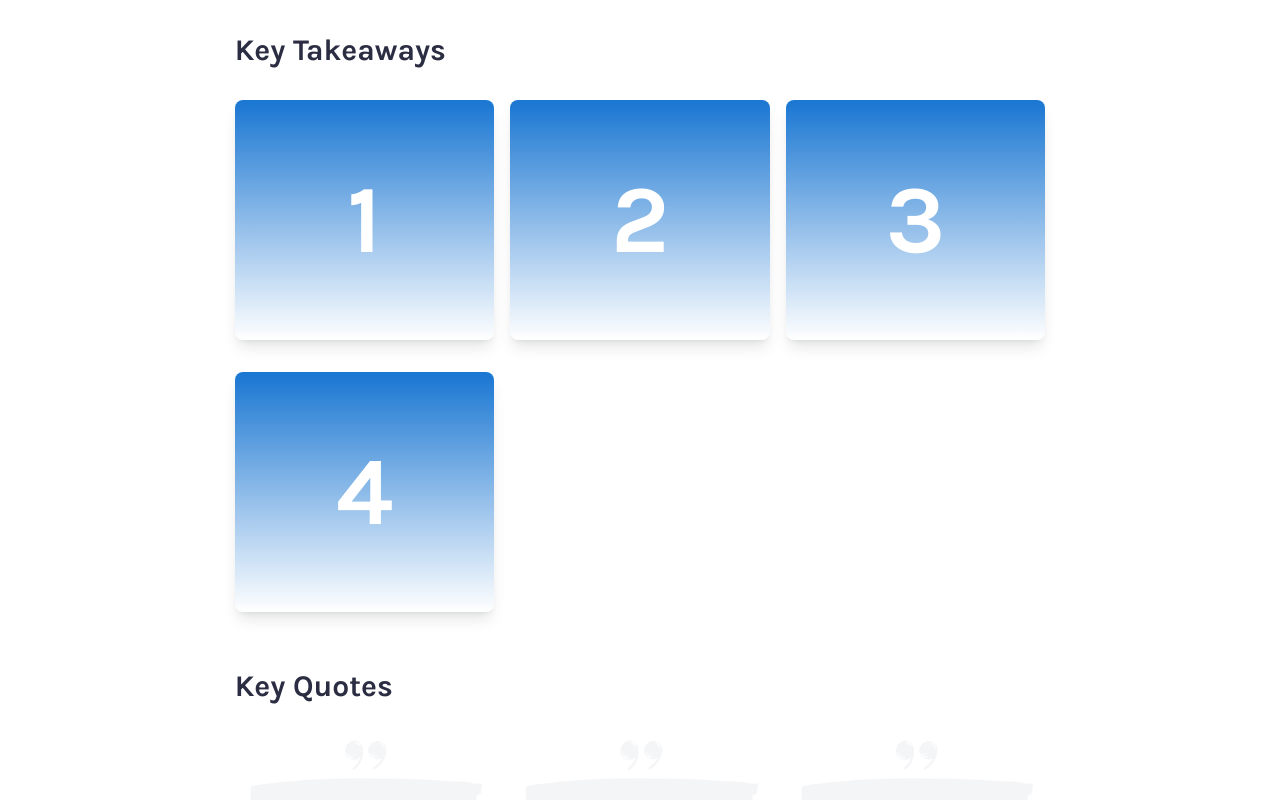
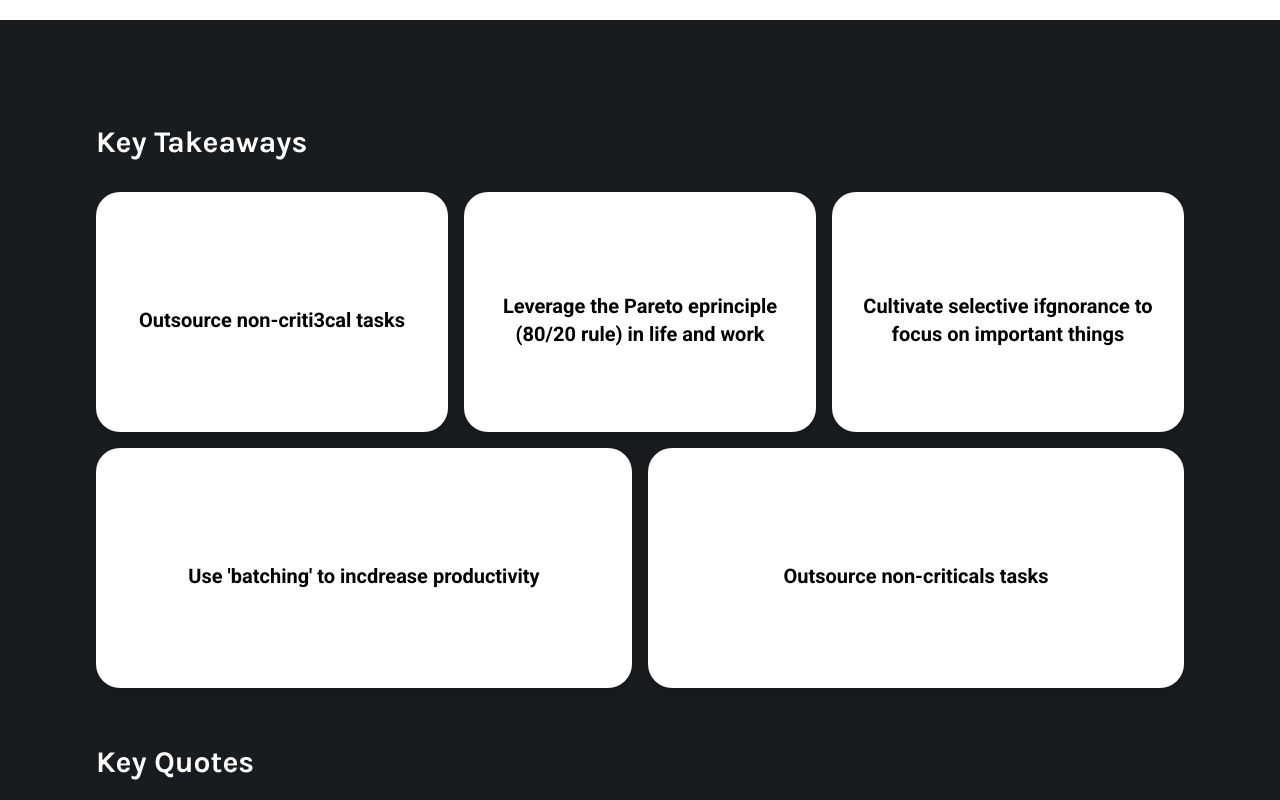
Before and after one commit to cnnrsmth/Web-App-Knowledge-Vault, a React (Create React App) app: page /books/1 in a window 1280 px wide. Shown: the part 760-1560 px from the top of the page. Built offline with nearby package versions, Linux system fonts and the light colour scheme.

Commit message:
ui improvements

```diff
--- a/src/App.js
+++ b/src/App.js
@@ -7,7 +7,7 @@ import bookData from "./data/books.json";
 function App() {
   return (
     <Router>
-      <div className="App lg:px-8">
+      <div className="App">
         <Routes>
           <Route path="/book-notes" element={<Books />} />
           <Route path="/books/:id" element={<BookDetails books={bookData} />} />
--- a/src/components/BookDetails.js
+++ b/src/components/BookDetails.js
@@ -1,14 +1,10 @@
 import React from "react";
 import { useParams } from "react-router-dom";
-import BackButton from "./BackButton"; // Import BackButton
-
+import BackButton from "./BackButton";
 import TakeawayCard from "./TakeawayCard";
 import StarSystem from "./StarSystem";
 import QuoteCard from "./QuoteCard";
 import TakeawayPara from "./TakeawayPara";
-
-import goldStar from "../assets/gold.png";
-import fadedGoldStar from "../assets/fadedgold.png";
 
 const BookDetails = ({ books }) => {
   const { id } = useParams();
@@ -19,18 +15,56 @@ const BookDetails = ({ books }) => {
     return <div>Book not found</div>;
   }
 
+  // Debugging: Check the takeaways array
+  console.log("Takeaways Array:", book.takeaways);
+
+  // Function to render Takeaway Cards
   const renderTakeawayCards = () => {
-    return book.takeaways.map((takeaway, index) => (
+    const takeaways = book.takeaways;
+    const rows = [];
+    let i = 0;
+    let rowIndex = 0;
+
+    // Iterate through takeaways and construct rows with alternating card numbers (3 and 2)
+    while (i < takeaways.length) {
+      if (rowIndex % 2 === 0) {
+        // For even rows, push 3 cards (or less if near the end)
+        rows.push(takeaways.slice(i, i + 3));
+        i += 3;
+      } else {
+        // For odd rows, push 2 cards (or less if near the end)
+        rows.push(takeaways.slice(i, i + 2));
+        i += 2;
+      }
+      rowIndex += 1; // Increase the row index to toggle between 3 and 2 cards
+    }
+
+    console.log("Rows after processing:", rows); // Log rows for debugging
+
+    return rows.map((row, rowIndex) => (
+      <div
+        key={rowIndex}
+        className={`grid gap-4 ${
+          row.length === 2
+            ? "grid-cols-1 sm:grid-cols-2 lg:grid-cols-2"
+            : "grid-cols-3"
+        }`}
+      >
+        {row.map((takeaway, index) => (
           <TakeawayCard key={index} number={index + 1} takeaway={takeaway} />
+        ))}
+      </div>
     ));
   };
 
+  // Function to render Quote Cards
   const renderQuoteCards = () => {
     return book.quotes.map((quote, index) => (
       <QuoteCard key={index} quote={quote} />
     ));
   };
 
+  // Function to render Notes
   const renderNotes = () => {
     return Object.entries(book.notes).map(([key, value]) => (
       <TakeawayPara key={key} takeaway={{ key, value }} />
@@ -39,7 +73,7 @@ const BookDetails = ({ books }) => {
 
   return (
     <>
-      <div className="pt-40 mx-auto text-center md:w-1/3 w-full">
+      <div className="pt-40 py-16 mx-auto text-center md:w-1/3 w-full">
         <img
           src={book.image}
           alt={book.title}
@@ -57,24 +91,34 @@ const BookDetails = ({ books }) => {
       <div className="absolute top-5 left-[calc(16%)] pt-4 pl-4 z-10">
         <BackButton />
       </div>
-      <div className="mx-auto w-2/3 relative">
-        {/* Rest of your code */}
-        <h1 className="text-darkgrey font-karla font-bold text-2xl md:text-3xl pb-8 mt-10">
+
+      {/* Black Background Wrapper for Key Takeaways and Key Quotes */}
+      <div className="relative">
+        <div
+          className="text-white py-16 mx-auto max-w-screen-xl px-4"
+          style={{ backgroundColor: "#191C1F" }}
+        >
+          <div className="px-20">
+            <h1 className="font-karla font-bold text-2xl md:text-3xl pb-8 mt-10">
               Key Takeaways
             </h1>
-        <div className="grid grid-cols-1 md:grid-cols-2 lg:grid-cols-3 gap-4">
-          {renderTakeawayCards()}
-        </div>
-        <h1 className="text-darkgrey font-karla font-bold text-2xl md:text-3xl pb-8 mt-10">
+            {renderTakeawayCards()} {/* Render Takeaway Cards */}
+            <h1 className="font-karla font-bold text-2xl md:text-3xl pb-8 mt-10">
               Key Quotes
             </h1>
             <div className="grid grid-cols-1 md:grid-cols-2 lg:grid-cols-3 gap-4">
-          {renderQuoteCards()}
+              {renderQuoteCards()} {/* Render Quote Cards */}
             </div>
-        <h1 className="text-darkgrey font-karla font-bold text-2xl md:text-3xl pb-4 mt-10">
+          </div>
+        </div>
+      </div>
+
+      {/* Separate Detailed Notes Section */}
+      <div className="mx-auto max-w-screen-xl px-24 mt-10 relative">
+        <h1 className="text-darkgrey font-karla font-bold text-2xl md:text-3xl pb-4">
           Detailed Notes
         </h1>
-        {renderNotes()}
+        {renderNotes()} {/* Render Notes */}
       </div>
     </>
   );
--- a/src/components/TakeawayCard.js
+++ b/src/components/TakeawayCard.js
@@ -1,38 +1,9 @@
-import React, { useState } from "react";
-
 const TakeawayCard = ({ number, takeaway }) => {
-  const [isHovered, setIsHovered] = useState(false);
-
-  const handleMouseEnter = () => {
-    setIsHovered(true);
-  };
-
-  const handleMouseLeave = () => {
-    setIsHovered(false);
-  };
-
   return (
-    <div
-      className="relative rounded-lg shadow-lg p-6 mb-4 h-[160px] md:h-[200px] lg:h-[240px] bg-gradient-to-b from-primaryblue to-primaryblue-transparent flex flex-col justify-center"
-      onMouseEnter={handleMouseEnter}
-      onMouseLeave={handleMouseLeave}
-    >
-      <div className="absolute inset-0 flex items-center justify-center">
-        <h2
-          className={`text-white text-8xl md:text-10xl lg:text-12xl font-karla font-bold ${
-            isHovered ? "opacity-0" : "opacity-100"
-          }`}
-        >
-          {number}
-        </h2>
-      </div>
-      <p
-        className={`text-white text-m md:text-l lg:text-xl font-roboto font-bold text-center mt-4 ${
-          isHovered ? "opacity-100" : "opacity-0"
-        }`}
-      >
+    <div className="rounded-3xl shadow-lg p-6 mb-4 h-[160px] md:h-[200px] lg:h-[240px] bg-white flex flex-col justify-center">
+      <h2 className="text-black text-m md:text-l lg:text-xl font-roboto font-bold text-center mt-4">
         {takeaway}
-      </p>
+      </h2>
     </div>
   );
 };
--- a/src/data/books.json
+++ b/src/data/books.json
@@ -9,10 +9,11 @@
     "summary": "A guide to escaping the 9-5 grind and joining the 'New Rich' by leveraging the power of outsourcing, automation, and time management.",
     "rating": 4,
     "takeaways": [
-      "Outsource non-critical tasks",
-      "Leverage the Pareto principle (80/20 rule) in life and work",
-      "Cultivate selective ignorance to focus on important things",
-      "Use 'batching' to increase productivity"
+      "Outsource non-criti3cal tasks",
+      "Leverage the Pareto eprinciple (80/20 rule) in life and work",
+      "Cultivate selective ifgnorance to focus on important things",
+      "Use 'batching' to incdrease productivity",
+      "Outsource non-criticals tasks"
     ],
     "quotes": ["Quote 1", "Quote 2", "Quote 3", "Quote 4"],
     "notes": {
```
Lines whose indentation alone changed are shown as unchanged.
